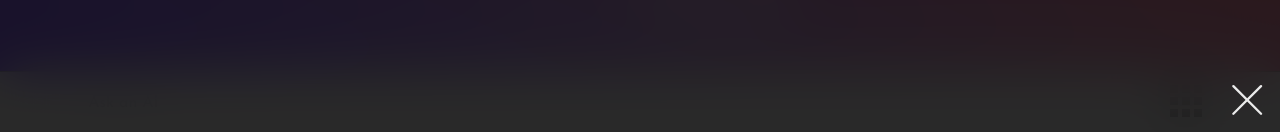
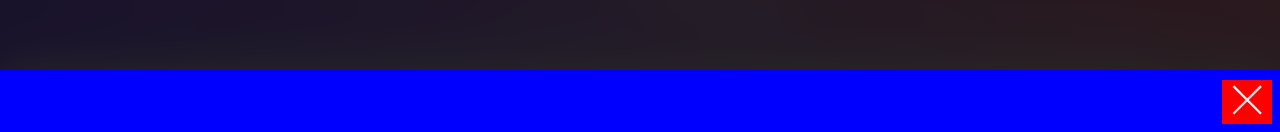
Before and after one commit to KonstantinVVictoria/miccheckentprod, a Next.js app: page / in a window 1280 px wide. Both pictures are taken after a click on the button 1185 px from the left and 768 px from the top of the page. Shown: the part 666-798 px from the top of the page. Built offline with nearby package versions, Linux system fonts and the light colour scheme.

Commit message:
attempt 6

```diff
--- a/components/Icons/view.tsx
+++ b/components/Icons/view.tsx
@@ -30,15 +30,11 @@ export function ExitIcon(props: IconsProps) {
         d="M3 21.32L21 3.32001"
         stroke={props.color ? `${props.color}` : "#000"}
         strokeWidth="1.5"
-        strokeLinecap="round"
-        strokeLinejoin="round"
       />
       <path
         d="M3 3.32001L21 21.32"
         stroke={props.color ? `${props.color}` : "#000"}
         strokeWidth="1.5"
-        strokeLinecap="round"
-        strokeLinejoin="round"
       />
     </svg>
   );
--- a/components/Menu/view.tsx
+++ b/components/Menu/view.tsx
@@ -87,10 +87,11 @@ export default function Menu() {
             gap: "1rem",
             width: "100%",
             height: "4rem",
+            backgroundColor: "blue",
           }}
         >
           <button
-            style={{ border: "none", backgroundColor: "transparent" }}
+            style={{ border: "none", backgroundColor: "red" }}
             onMouseDown={() => {
               menu_open(false);
             }}
```
